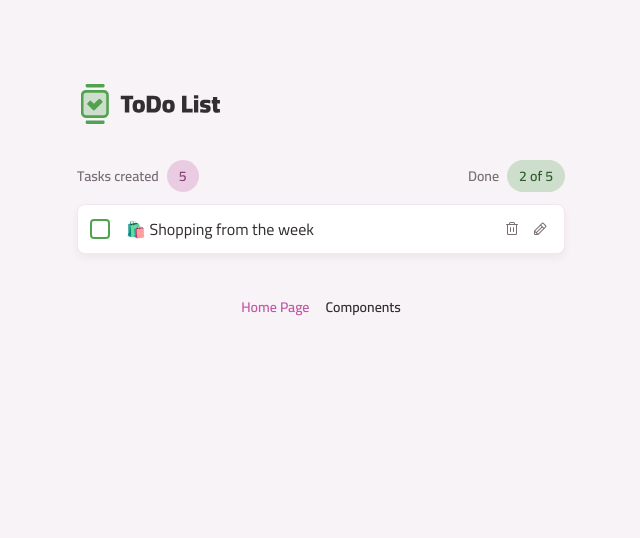
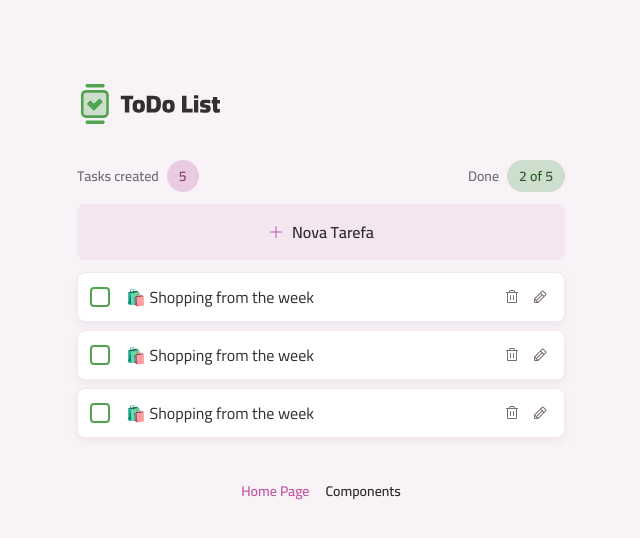
Before and after one commit to kevinrf100/toDo, a React (Vite) app: page / in a window 1280 px wide. Shown: the top 538 px of the page, without its empty margins (319-959 px from the left). Built offline with nearby package versions, Linux system fonts and the light colour scheme.

Commit message:
Creating task list component and fixing logo size

```diff
--- a/src/components/button.tsx
+++ b/src/components/button.tsx
@@ -29,6 +29,7 @@ const buttonVariant = cva(
       size: {
         sm: "p-1 w-6 h-6 [&_svg:not([class*='w-'])]:w-5[&_svg:not([class*='h-'])]:h-5 ",
         md: "h-14 px-5 py-4 [&_svg:not([class*='w-'])]:w-5 [&_svg:not([class*='h-'])]:h-5",
+        full: 'w-full py-4',
       },
     },
     defaultVariants: {
--- /dev/null
+++ b/src/routes/-components/tasks/task-list.tsx
@@ -0,0 +1,20 @@
+import { Button } from '@/components/button';
+import { TaskItem } from '@/routes/-components/tasks/task-item';
+import { PlusIcon } from '@phosphor-icons/react';
+
+const TaskList = () => {
+  return (
+    <>
+      <Button size="full">
+        <PlusIcon /> Nova Tarefa
+      </Button>
+      <section className="space-y-2">
+        <TaskItem />
+        <TaskItem />
+        <TaskItem />
+      </section>
+    </>
+  );
+};
+
+export { TaskList };
--- a/src/routes/index.tsx
+++ b/src/routes/index.tsx
@@ -1,5 +1,5 @@
 import { Container } from '@/components/container';
-import { TaskItem } from '@/routes/-components/tasks/task-item';
+import { TaskList } from '@/routes/-components/tasks/task-list';
 import { TasksSummary } from '@/routes/-components/tasks/task-summary';
 import { createFileRoute } from '@tanstack/react-router';
 
@@ -11,7 +11,7 @@ function RouteComponent() {
   return (
     <Container as="article" className="space-y-3">
       <TasksSummary />
-      <TaskItem />
+      <TaskList />
     </Container>
   );
 }
```
Also changed, not shown: src/assets/toDoLogo.svg.
